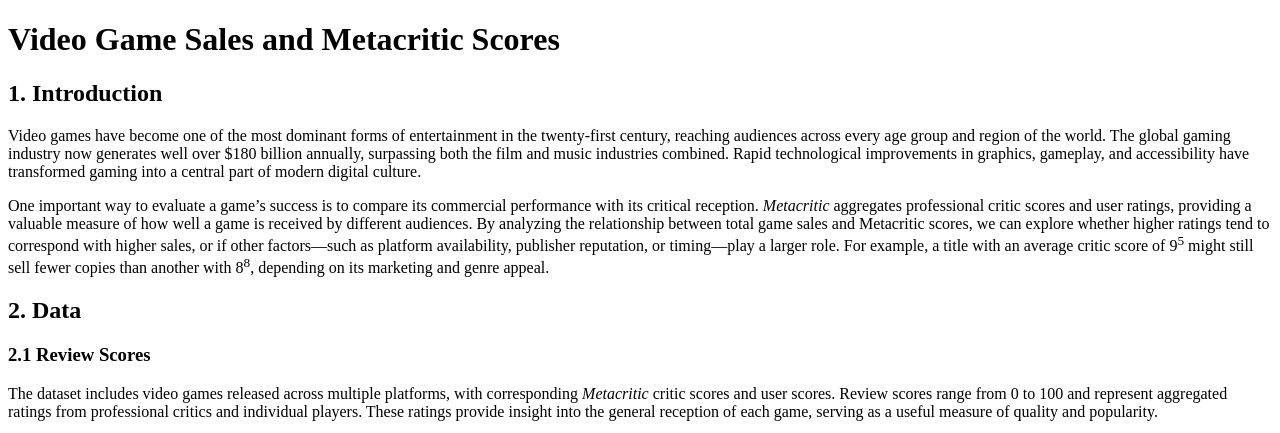
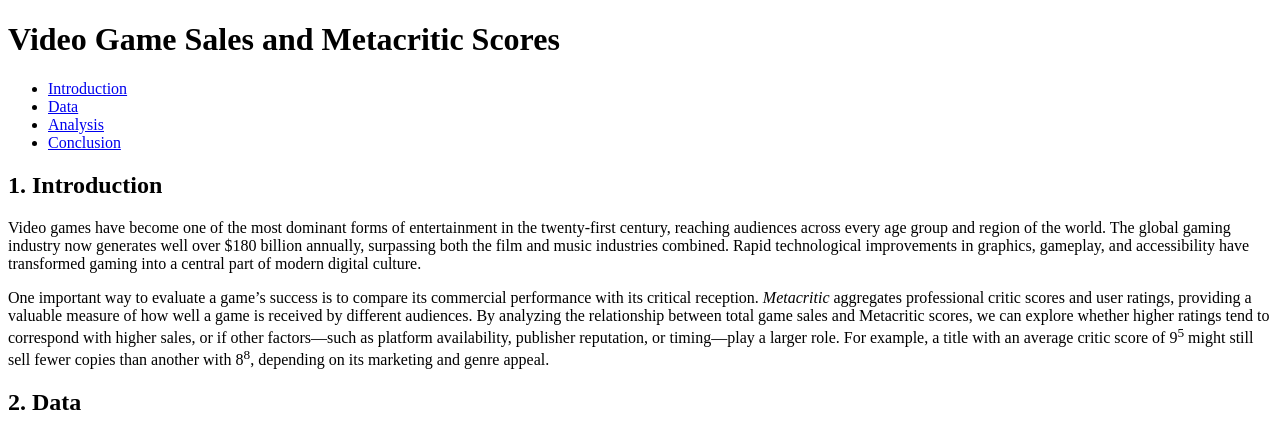
Before and after one commit to KennethOspalik/3300-module7, a plain HTML site: page index.html in a window 1280 px wide. Shown: the top 433 px of the page. Drawn offline with Linux system fonts and the light colour scheme.

Commit message:
Added navigation bar with section links

```diff
--- a/index.html
+++ b/index.html
@@ -13,8 +13,16 @@
   </header>
 
   <!-- Navigation Section -->
-  <nav>
-    <!-- Navigation links will go here later -->
+
+    <nav>
+  <ul>
+    <li><a href="#introduction">Introduction</a></li>
+    <li><a href="#data">Data</a></li>
+    <li><a href="#analysis">Analysis</a></li>
+    <li><a href="#conclusion">Conclusion</a></li>
+  </ul>
+
+
   </nav>
 
   <!-- Main Content Section -->
```
